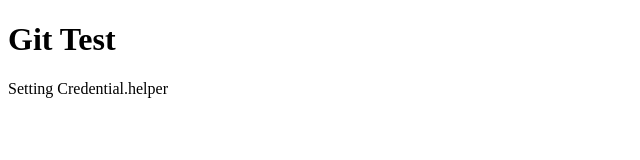
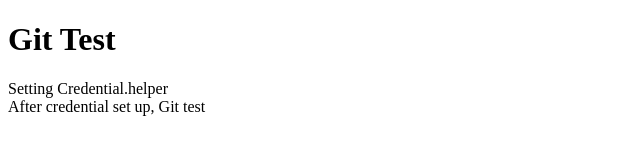
Before and after one commit to Fredd-J/git-test, a plain HTML site: page index.html in a window 1280 px wide. Shown: the whole page, without its empty margins (0-640 px from the left). Drawn offline with Linux system fonts and the light colour scheme.

Commit message:
credential.helper git test

```diff
--- a/index.html
+++ b/index.html
@@ -8,5 +8,6 @@
   <body>
     <h1>Git Test</h1>
     <div>Setting Credential.helper</div>
+    <div>After credential set up, Git test</div>
   </body>
 </html>
```
